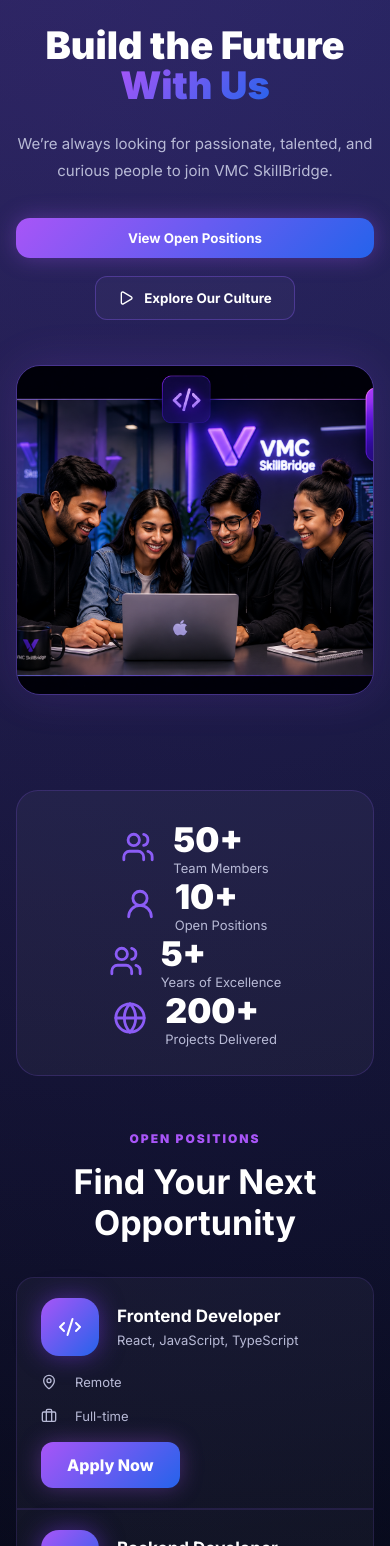
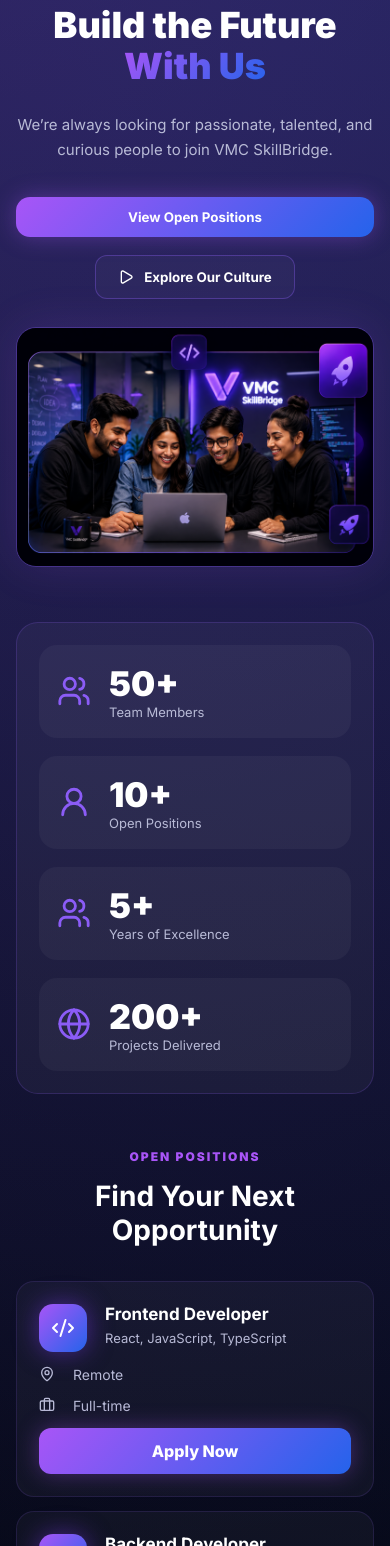
Before and after one commit to vmcskillbridge/vmcskillbridge, a React (Vite) app in the folder vmcskillbridge/: page /careers in a window 390 px wide. Shown: the part 202-1748 px from the top of the page. Built offline with nearby package versions, Linux system fonts and the light colour scheme; no server answers.

Commit message:
Improved careers mobile UI and responsiveness

```diff
--- a/vmcskillbridge/src/App.css
+++ b/vmcskillbridge/src/App.css
@@ -1915,3 +1915,109 @@
   background: #0f172a;
   color: white;
 }
+
+
+/* CAREERS MOBILE REDESIGN */
+
+@media (max-width: 768px) {
+  .career-page {
+    padding: 24px 16px 60px;
+  }
+
+  .career-hero-section {
+    display: flex;
+    flex-direction: column;
+    gap: 28px;
+    padding: 30px 0;
+    text-align: center;
+  }
+
+  .career-hero-left {
+    align-items: center;
+  }
+
+  .career-hero-left h1 {
+    font-size: 36px;
+    line-height: 1.15;
+  }
+
+  .career-hero-left p {
+    font-size: 15px;
+    line-height: 1.7;
+  }
+
+  .career-image-box {
+    min-height: auto;
+    width: 100%;
+  }
+
+  .career-team-image,
+  .career-image-placeholder {
+    height: 240px;
+    border-radius: 20px;
+  }
+
+  .career-stats-new {
+    grid-template-columns: 1fr;
+    gap: 18px;
+    padding: 22px;
+  }
+
+  .career-stat-card {
+    justify-content: flex-start;
+    padding: 18px;
+    border-radius: 18px;
+    background: rgba(255, 255, 255, 0.04);
+  }
+
+  .open-positions-section h2 {
+    font-size: 28px;
+  }
+
+  .job-row {
+    display: flex;
+    flex-direction: column;
+    align-items: flex-start;
+    gap: 14px;
+    padding: 22px;
+    border-radius: 18px !important;
+    margin-bottom: 14px;
+  }
+
+  .job-main {
+    align-items: flex-start;
+  }
+
+  .job-icon {
+    width: 48px;
+    height: 48px;
+    border-radius: 14px;
+  }
+
+  .job-info {
+    font-size: 14px;
+  }
+
+  .apply-btn {
+    width: 100%;
+    justify-self: unset;
+    text-align: center;
+  }
+
+  .culture-section {
+    padding: 24px;
+    border-radius: 22px;
+  }
+
+  .culture-left {
+    text-align: center;
+  }
+
+  .culture-left h2 {
+    font-size: 28px;
+  }
+
+  .culture-grid {
+    grid-template-columns: 1fr;
+  }
+}
```
